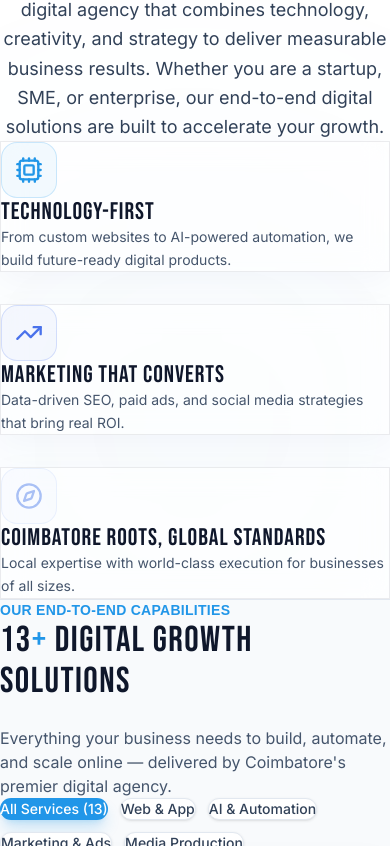
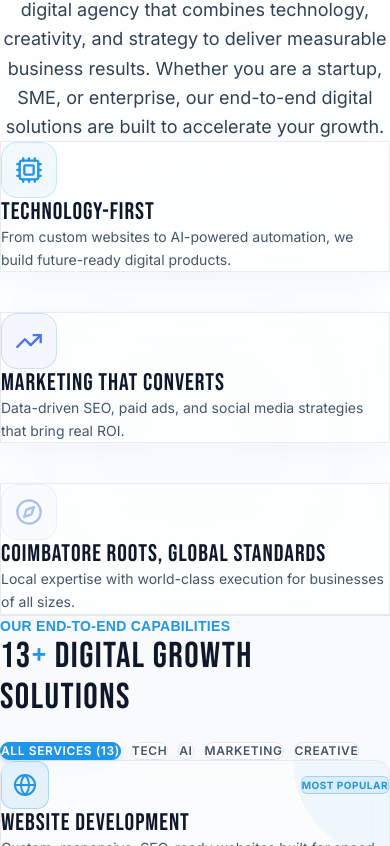
Before and after one commit to srijithit/dhi, a Next.js app in the folder next-frontend/: page / in a window 390 px wide. Shown: the part 1318-2164 px from the top of the page. Built offline with nearby package versions, Linux system fonts and the light colour scheme; a web font is replaced by a local one.

Commit message:
Enhance vertical layout spacing, expand grid gaps, and add curved rounded-t U-shape to footer container

```diff
--- a/next-frontend/src/components/AboutSection.tsx
+++ b/next-frontend/src/components/AboutSection.tsx
@@ -39,7 +39,7 @@ export default function AboutSection() {
   ];
 
   return (
-    <section className="py-24 bg-white dark:bg-[#000000] relative overflow-hidden transition-colors duration-300 border-t border-slate-200 dark:border-slate-900">
+    <section className="py-28 md:py-36 bg-white dark:bg-[#000000] relative overflow-hidden transition-colors duration-300 border-t border-slate-200 dark:border-slate-900">
 
       <div className="absolute top-1/2 left-0 w-96 h-96 bg-[#2196E8]/5 rounded-full blur-[140px] pointer-events-none" />
 
@@ -47,7 +47,7 @@ export default function AboutSection() {
 
         {/* Section Header */}
         <motion.div
-          className="flex flex-col items-center justify-center text-center max-w-3xl mx-auto mb-16 w-full"
+          className="flex flex-col items-center justify-center text-center max-w-3xl mx-auto mb-20 w-full"
           initial="hidden"
           whileInView="visible"
           viewport={{ once: true, margin: "-100px" }}
@@ -66,7 +66,7 @@ export default function AboutSection() {
 
         {/* Value Pillars */}
         <motion.div
-          className="grid grid-cols-1 md:grid-cols-3 gap-8 font-body"
+          className="grid grid-cols-1 md:grid-cols-3 gap-10 lg:gap-12 font-body"
           initial="hidden"
           whileInView="visible"
           viewport={{ once: true, margin: "-100px" }}
--- a/next-frontend/src/components/AuditCalculator.tsx
+++ b/next-frontend/src/components/AuditCalculator.tsx
@@ -53,7 +53,7 @@ export default function AuditCalculator({ onOpenWhatsApp }: AuditCalculatorProps
   };
 
   return (
-    <section id="free-audit-form" className="py-24 bg-white dark:bg-[#000000] relative overflow-hidden transition-colors duration-300 border-t border-slate-200 dark:border-slate-900">
+    <section id="free-audit-form" className="py-28 md:py-36 bg-white dark:bg-[#000000] relative overflow-hidden transition-colors duration-300 border-t border-slate-200 dark:border-slate-900">
 
       <div className="absolute top-1/2 left-1/2 -translate-x-1/2 -translate-y-1/2 w-[700px] h-[700px] bg-gradient-to-tr from-[#2196E8]/5 to-[#4A72EB]/5 rounded-full blur-[160px] pointer-events-none" />
 
--- a/next-frontend/src/components/Footer.tsx
+++ b/next-frontend/src/components/Footer.tsx
@@ -26,7 +26,7 @@ export default function Footer({ onSelectService, onOpenAudit }: FooterProps) {
   };
 
   return (
-    <footer className="bg-slate-100 dark:bg-[#030508] border-t border-slate-200 dark:border-slate-900 pt-16 pb-12 text-slate-600 dark:text-slate-400 font-body transition-colors duration-300">
+    <footer className="bg-slate-100 dark:bg-[#030508] border-t-2 border-slate-200 dark:border-slate-900 rounded-t-[48px] md:rounded-t-[80px] pt-24 pb-12 mt-16 md:mt-28 text-slate-600 dark:text-slate-400 font-body transition-colors duration-300 relative z-10">
       <div className="max-w-7xl mx-auto px-4 sm:px-6 lg:px-8">
 
         <div className="grid grid-cols-1 md:grid-cols-2 lg:grid-cols-5 gap-10 pb-16 border-b border-slate-200 dark:border-slate-900">
--- a/next-frontend/src/components/IndustriesSection.tsx
+++ b/next-frontend/src/components/IndustriesSection.tsx
@@ -58,7 +58,7 @@ export default function IndustriesSection({ onOpenAudit }: IndustriesSectionProp
   };
 
   return (
-    <section id="industries" className="py-24 bg-white dark:bg-[#000000] relative overflow-hidden border-t border-slate-200 dark:border-slate-900 transition-colors duration-300">
+    <section id="industries" className="py-28 md:py-36 bg-white dark:bg-[#000000] relative overflow-hidden border-t border-slate-200 dark:border-slate-900 transition-colors duration-300">
       <div className="max-w-7xl mx-auto px-4 sm:px-6 lg:px-8 relative z-10 font-body">
 
         {/* Header */}
--- a/next-frontend/src/components/ProcessSection.tsx
+++ b/next-frontend/src/components/ProcessSection.tsx
@@ -46,14 +46,14 @@ export default function ProcessSection() {
   };
 
   return (
-    <section id="process" className="py-24 bg-slate-50 dark:bg-[#080b11] relative overflow-hidden transition-colors duration-300 border-t border-slate-200 dark:border-slate-900">
+    <section id="process" className="py-28 md:py-36 bg-slate-50 dark:bg-[#080b11] relative overflow-hidden transition-colors duration-300 border-t border-slate-200 dark:border-slate-900">
 
       <div className="absolute top-1/2 left-1/2 -translate-x-1/2 -translate-y-1/2 w-full max-w-7xl h-64 bg-[#2196E8]/5 rounded-full blur-[150px] pointer-events-none" />
 
       <div className="max-w-7xl mx-auto px-4 sm:px-6 lg:px-8 relative z-10">
 
         {/* Header */}
-        <div className="flex flex-col items-center justify-center text-center max-w-3xl mx-auto mb-16 w-full">
+        <div className="flex flex-col items-center justify-center text-center max-w-3xl mx-auto mb-20 w-full">
           <span className="text-[#2196E8] font-semibold text-sm uppercase tracking-widest block mb-2 font-body text-center">
             How We Deliver Results
           </span>
@@ -71,7 +71,7 @@ export default function ProcessSection() {
           <div className="hidden lg:block absolute left-12 right-12 top-[60px] h-[3px] border-t-2 border-dashed border-[#A9C0F5]/50 z-0 pointer-events-none" />
 
           <motion.div
-            className="grid grid-cols-1 md:grid-cols-2 lg:grid-cols-4 gap-8 relative z-10 font-body"
+            className="grid grid-cols-1 md:grid-cols-2 lg:grid-cols-4 gap-10 relative z-10 font-body"
             variants={containerVariants}
             initial="hidden"
             whileInView="visible"
--- a/next-frontend/src/components/ServicesSection.tsx
+++ b/next-frontend/src/components/ServicesSection.tsx
@@ -48,14 +48,14 @@ export default function ServicesSection() {
   };
 
   return (
-    <section id="services" className="py-24 bg-slate-50 dark:bg-[#080b11] relative overflow-hidden transition-colors duration-300 border-y border-slate-200 dark:border-slate-900">
+    <section id="services" className="py-28 md:py-36 bg-slate-50 dark:bg-[#080b11] relative overflow-hidden transition-colors duration-300 border-y border-slate-200 dark:border-slate-900">
 
       <div className="absolute top-1/3 right-0 w-96 h-96 bg-[#4A72EB]/5 rounded-full blur-[140px] pointer-events-none" />
 
       <div className="max-w-7xl mx-auto px-4 sm:px-6 lg:px-8 relative z-10">
 
         {/* Section Header */}
-        <div className="flex flex-col md:flex-row md:items-end justify-between mb-16 gap-6">
+        <div className="flex flex-col md:flex-row md:items-end justify-between mb-20 gap-6">
           <div>
             <span className="text-[#2196E8] font-semibold text-sm uppercase tracking-widest block mb-2 font-numeric">
               Our End-to-End Capabilities
@@ -64,34 +64,28 @@ export default function ServicesSection() {
               13<span className="text-[#2196E8]">+</span> DIGITAL GROWTH SOLUTIONS
             </h2>
           </div>
-          <p className="text-slate-600 dark:text-slate-300 text-base max-w-md font-body">
-            Everything your business needs to build, automate, and scale online — delivered by Coimbatore's premier digital agency.
-          </p>
-        </div>
 
-        {/* Filters */}
-        <div className="flex flex-wrap gap-3 mb-12 font-body">
-          {(['all', 'tech', 'ai', 'marketing', 'creative'] as const).map((cat) => (
+          {/* Service Filters */}
+          <div className="flex flex-wrap gap-2.5 max-w-xl">
+            {['all', 'tech', 'ai', 'marketing', 'creative'].map((cat) => (
               <button
                 key={cat}
-              onClick={() => setFilter(cat)}
-              className={`px-5 py-2.5 rounded-xl font-medium text-sm transition-all cursor-pointer ${
+                onClick={() => setFilter(cat as any)}
+                className={`px-4 py-2 rounded-xl text-xs font-semibold uppercase tracking-wider transition-all duration-300 border ${
                   filter === cat
-                  ? 'bg-[#2196E8] text-white shadow-lg shadow-[#2196E8]/25'
-                  : 'bg-white dark:bg-[#0d1220] text-slate-700 dark:text-slate-350 hover:text-slate-900 dark:hover:text-white border border-slate-200 dark:border-slate-800 shadow-sm'
+                    ? 'bg-[#2196E8] text-white border-[#2196E8] shadow-md shadow-[#2196E8]/20'
+                    : 'bg-white dark:bg-[#0b0f19] text-slate-600 dark:text-slate-400 border-slate-200 dark:border-slate-800/80 hover:bg-slate-50 dark:hover:bg-slate-900'
                 }`}
               >
-              {cat === 'all' ? 'All Services (13)' :
-               cat === 'tech' ? 'Web & App' :
-               cat === 'ai' ? 'AI & Automation' :
-               cat === 'marketing' ? 'Marketing & Ads' : 'Media Production'}
+                {cat === 'all' ? 'All Services (13)' : cat}
               </button>
             ))}
+          </div>
         </div>
 
         {/* Services Grid */}
         <motion.div
-          className="grid grid-cols-1 md:grid-cols-2 lg:grid-cols-3 gap-6 font-body"
+          className="grid grid-cols-1 md:grid-cols-2 lg:grid-cols-3 gap-8 lg:gap-10 font-body"
           variants={containerVariants}
           initial="hidden"
           whileInView="visible"
--- a/next-frontend/src/components/TestimonialsSection.tsx
+++ b/next-frontend/src/components/TestimonialsSection.tsx
@@ -23,14 +23,14 @@ export default function TestimonialsSection() {
   const displayTestimonials = TESTIMONIALS_DATA.slice(0, 3);
 
   return (
-    <section id="testimonials" className="py-24 bg-slate-50 dark:bg-[#080b11] relative overflow-hidden transition-colors duration-300 border-t border-slate-200 dark:border-slate-900">
+    <section id="testimonials" className="py-28 md:py-36 bg-slate-50 dark:bg-[#080b11] relative overflow-hidden transition-colors duration-300 border-t border-slate-200 dark:border-slate-900">
 
       <div className="absolute bottom-0 left-1/3 w-96 h-96 bg-[#2196E8]/5 rounded-full blur-[140px] pointer-events-none" />
 
       <div className="max-w-7xl mx-auto px-4 sm:px-6 lg:px-8 relative z-10 font-body">
 
         {/* Header */}
-        <div className="flex flex-col items-center justify-center text-center max-w-3xl mx-auto mb-16 w-full">
+        <div className="flex flex-col items-center justify-center text-center max-w-3xl mx-auto mb-20 w-full">
           <span className="text-[#2196E8] font-semibold text-sm uppercase tracking-widest block mb-2 font-body text-center">
             Social Proof &amp; Proven ROI
           </span>
@@ -44,7 +44,7 @@ export default function TestimonialsSection() {
 
         {/* Testimonials Grid (Dark cards with blue quote icon) */}
         <motion.div
-          className="grid grid-cols-1 lg:grid-cols-3 gap-8"
+          className="grid grid-cols-1 lg:grid-cols-3 gap-10"
           variants={containerVariants}
           initial="hidden"
           whileInView="visible"
--- a/next-frontend/src/components/WhyChooseUs.tsx
+++ b/next-frontend/src/components/WhyChooseUs.tsx
@@ -47,7 +47,7 @@ export default function WhyChooseUs() {
   };
 
   return (
-    <section id="why-us" className="py-24 bg-white dark:bg-[#000000] relative overflow-hidden border-t border-slate-200 dark:border-slate-900 transition-colors duration-300">
+    <section id="why-us" className="py-28 md:py-36 bg-white dark:bg-[#000000] relative overflow-hidden border-t border-slate-200 dark:border-slate-900 transition-colors duration-300">
 
       {/* Decorative Blur Background elements */}
       <div className="absolute top-1/2 right-1/4 w-80 h-80 bg-[#2196E8]/5 rounded-full blur-[130px] pointer-events-none" />
@@ -55,7 +55,7 @@ export default function WhyChooseUs() {
       <div className="max-w-7xl mx-auto px-4 sm:px-6 lg:px-8 relative z-10 font-body">
 
         {/* Header */}
-        <div className="flex flex-col items-center justify-center text-center max-w-3xl mx-auto mb-16 w-full">
+        <div className="flex flex-col items-center justify-center text-center max-w-3xl mx-auto mb-20 w-full">
           <span className="text-[#2196E8] font-semibold text-sm uppercase tracking-widest block mb-2 font-body text-center">
             The DhiGrowth Advantage
           </span>
@@ -69,7 +69,7 @@ export default function WhyChooseUs() {
 
         {/* Grid */}
         <motion.div
-          className="grid grid-cols-1 md:grid-cols-2 lg:grid-cols-3 gap-8"
+          className="grid grid-cols-1 md:grid-cols-2 lg:grid-cols-3 gap-10"
           variants={containerVariants}
           initial="hidden"
           whileInView="visible"
```
Lines whose indentation alone changed are shown as unchanged.
